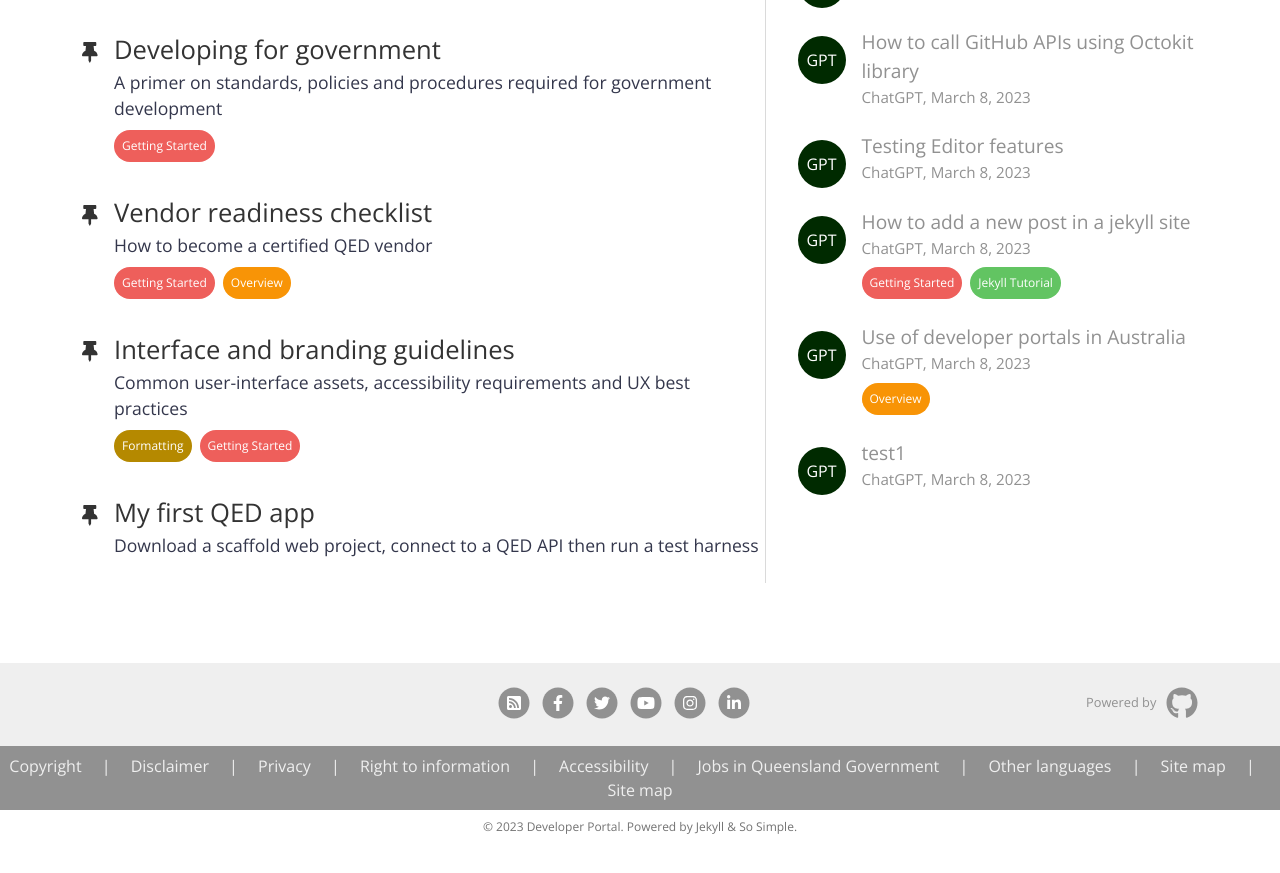
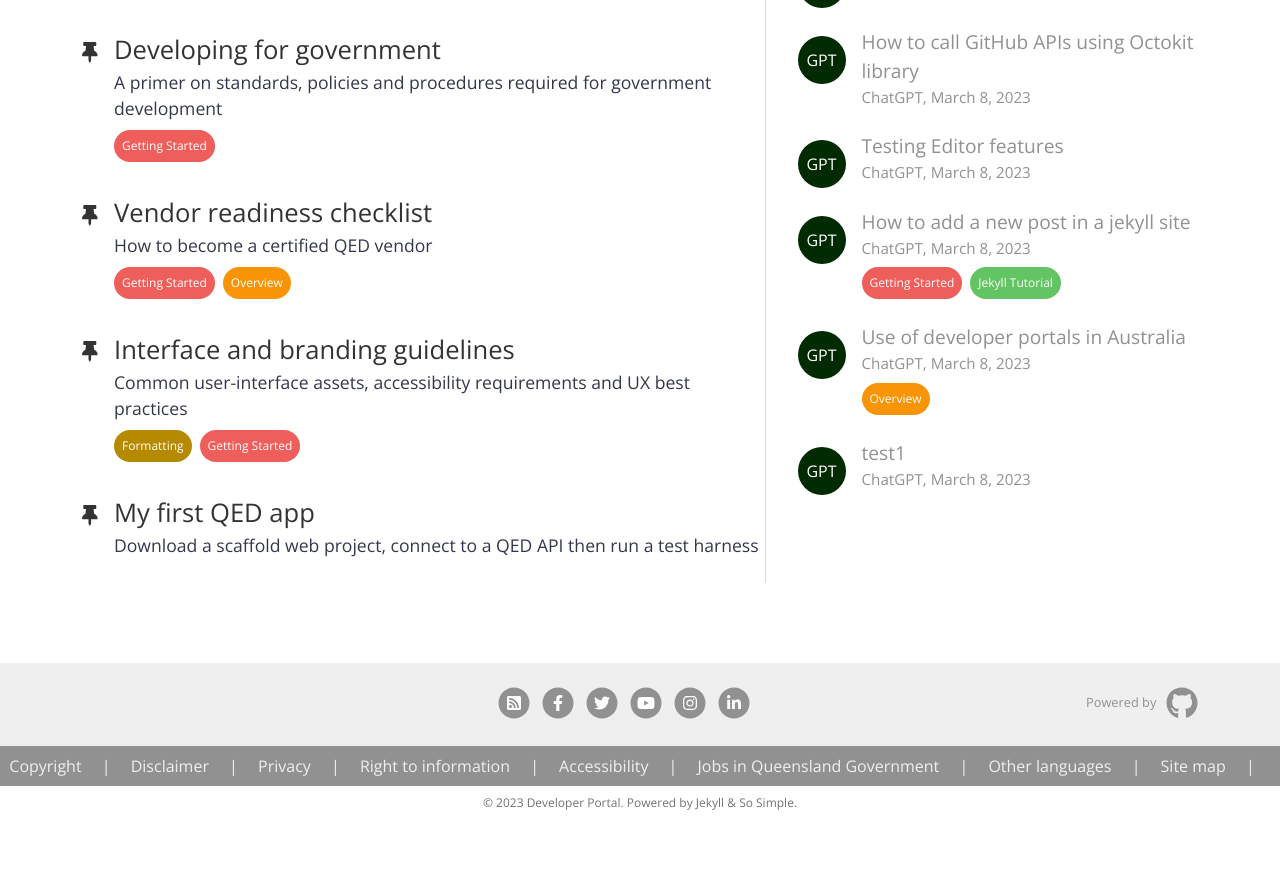
Before and after one commit to QED-DeveloperPortal/qed-developer-portal, a Jekyll site: the page built from index.md, in a window 1280 px wide and 900 px high, scrolled down 817 px. Shown: the top 873 px of the window. Built offline with Jekyll 4.4.1, drawn with Linux system fonts in a browser that asks for light colours; some web fonts are replaced; comment, search, counter and statistics services are not loaded.

Commit message:
Removed duplicate sitemap footer link

```diff
--- a/_includes/footer.html
+++ b/_includes/footer.html
@@ -13,7 +13,6 @@
       <a href="{{ url }}" target="_blank"> {{ footer_link.title }} </a>
       <span class="footer-span">|</span>
     {%- endfor -%}
-      <a href="#" target="_blank"> Site map </a>
     </div>
   </section>
   {%- endif -%}
```
